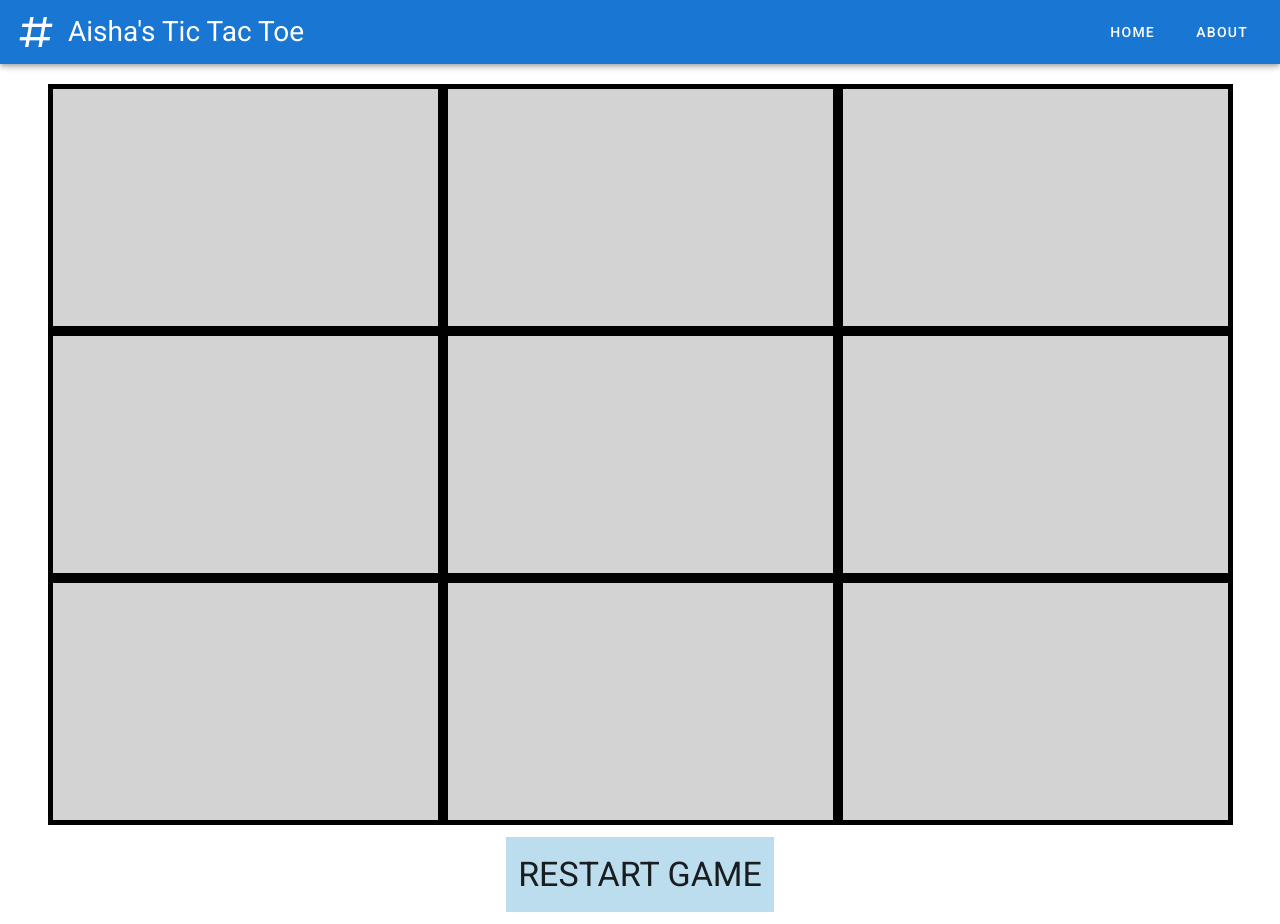
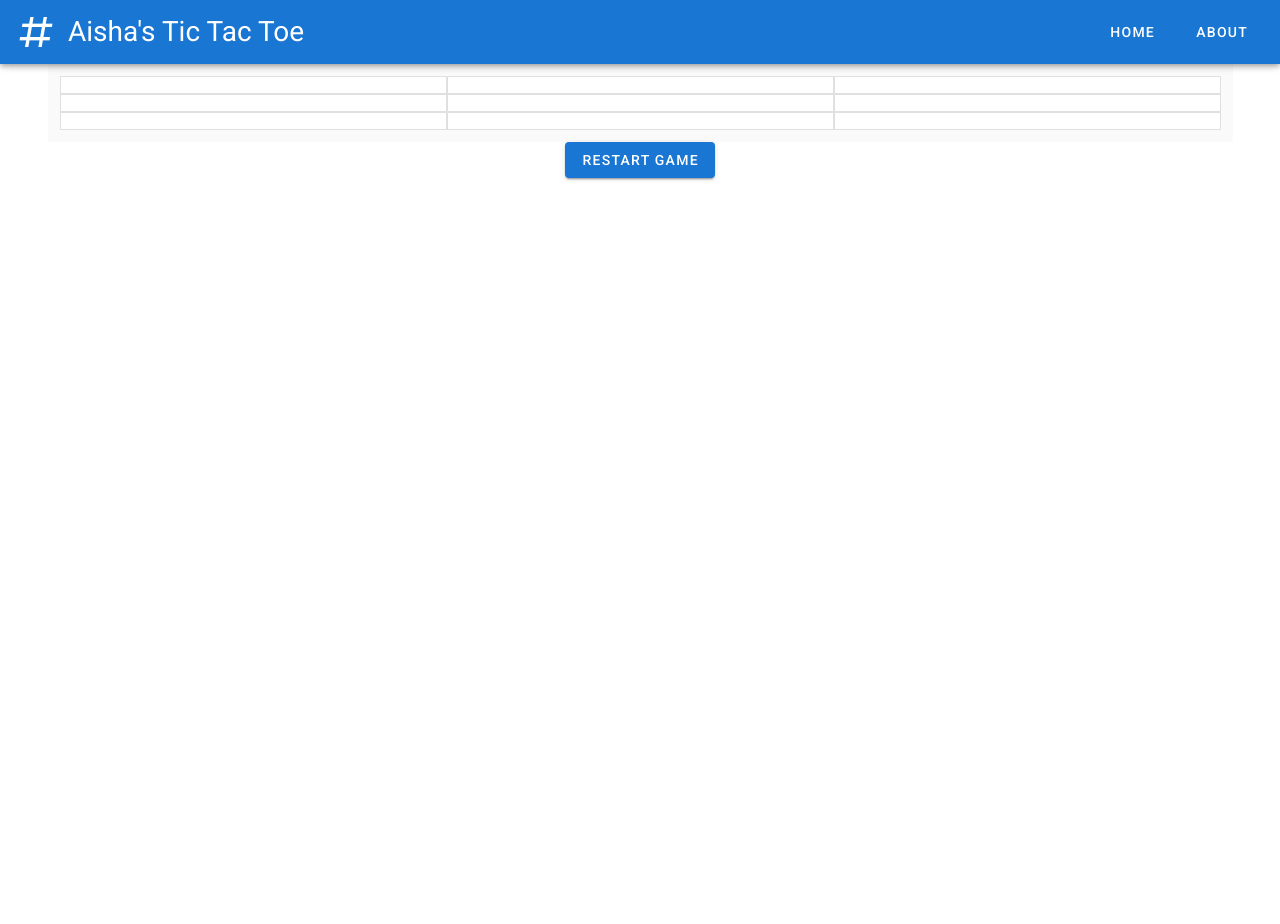
Before and after one commit to AishaKEITA/aishas-ttt, a Vue app: page / in a window 1280 px wide. After the commit the page ends 800 px from the top, so only its background shows below. Built offline with nearby package versions, Linux system fonts and the light colour scheme.

Commit message:
updated each cel in its own grid component

```diff
--- a/package.json
+++ b/package.json
@@ -8,6 +8,7 @@
     "lint": "vue-cli-service lint"
   },
   "dependencies": {
+    "bootstrap-vue": "^2.18.1",
     "core-js": "^3.6.5",
     "register-service-worker": "^1.7.1",
     "vue": "^2.6.11",
--- a/src/views/Home.vue
+++ b/src/views/Home.vue
@@ -1,83 +1,148 @@
 // "HTML"
 <template>
   <div class="home">
-    <div class="container">
-      <div class="row">
-        <div class="col-sm"></div>
-        <div class="col-sm"></div>
-        <div class="col-sm"></div>
-      </div>
-      <div class="row">
-        <div class="col-sm"></div>
-        <div class="col-sm"></div>
-        <div class="col-sm"></div>
-      </div>
-      <div class="row">
-        <div class="col-sm"></div>
-        <div class="col-sm"></div>
-        <div class="col-sm"></div>
-      </div>
+    <div class="checkWin"></div>
+    <div class="checkDraw"></div>
+    <v-container class="grey lighten-5">
+      <v-row no-gutters>
+        <v-col v-for="n in 3" :key="n">
+            <Square
+            v-bind:num="board[0][n-1].num"
+            v-bind:value="board[0][n-1].value"/>
+        </v-col>
+      </v-row>
+      <v-row no-gutters>
+        <v-col v-for="n in 3" :key="n">
+            <Square
+            v-bind:num="board[1][n-1].num"
+            v-bind:value="board[1][n-1].value"/>
+        </v-col>
+      </v-row>
+      <v-row no-gutters>
+        <v-col v-for="n in 3" :key="n">
+            <Square
+            v-bind:num="board[2][n-1].num"
+            v-bind:value="board[2][n-1].value"/>
+        </v-col>
+      </v-row>
+    </v-container>
+    <div class="text-sm-center">
+      <v-btn color="primary">RESTART GAME</v-btn>
     </div>
-    <div class="col -md- 12 text-center">
-      <button type="button" class="btn btn-primary btn-lg">RESTART GAME</button>
-    </div>
-    <!-- <div><v-btn depressed color="primary"> RESTART GAME</v-btn></div> -->
   </div>
 </template>
 
 // Javascript
 <script>
+import Square from "./Square.vue";
 export default {
   name: "Home",
+  components: {
+      Square: Square,
+  },
   data() {
     return {
       currentPlayer: "x", // is  between x and o
-      draw: "", // no win or after everything is click
+
       board: [
-        //an array of an array and each array is represing a row
-        ["1", "2", "3"], //the  values inside the array is representing a column
-        ["4", "5", "6"],
-        ["7", "8", "9"]
+        [   { num: 1, value: null },
+            { num: 2, value: null },
+            { num: 3, value: null }
+        ],
+        [   { num: 4, value: null },
+            { num: 5, value: null },
+            { num: 6, value: null }
+        ],
+        [   { num: 7, value: null },
+            { num: 8, value: null },
+            { num: 9, value: null }
+        ]
       ],
       methods: {
-          //for loop
+        //checkWin()
+        //checkDraw() {}
       }
     };
   },
   created() {
-    console.log(this.board[2][2]);
-    console.log(this.board[1][1]);
+    //wins
+    // console.log(this.board[0][0],this.board[0][1],this.board[0][2]);//123
+    // console.log(this.board[1][0],this.board[1][1],this.board[1][2]);//456
+    // console.log(this.board[2][0],this.board[2][1],this.board[2][2]);//789
+    // console.log(this.board[0][0],this.board[1][1],this.board[2][2]); //159
+    // console.log(this.board[2][2],this.board[1][1],this.board[0][0]);//951
+    // console.log(this.board[0][2],this.board[1][1],this.board[2][0]); //358
+    // console.log(this.board[2][0],this.board[1][1],this.board[0][2]);//758
+    // console.log(this.board[0][2],this.board[0][1],this.board[0][0]);//321
+    // console.log(this.board[1][2],this.board[1][1],this.board[1][0]);//654
+    // console.log(this.board[2][2],this.board[2][1],this.board[2][0]);//951
+    // if (this.currentPlayer === this.board[0][0] ||
+    //     this.board[0][1] || this.board[0][2]) {
+    // } else if (currentPlayer === this.board[1][0] ||
+    //   this.board[1][1] || this.board[1][2]
+    // ) {
+    //   return youWonMessag;
+    // } else if (
+    //   currentPlayer === this.board[2][0] ||
+    //   this.board[2][1] ||this.board[2][2]
+    // ) {
+    //   return youWonMessag;
+    // } else if (
+    //   currentPlayer === this.board[0][0] ||
+    //   this.board[1][1] ||this.board[2][2]
+    // ) {
+    //   return youWonMessag;
+    // } else if (this.board[0][2] || this.board[1][1] || this.board[2][0]) {
+    //   return youWonMessag;
+    // } else if (
+    //   currentPlayer === this.board[2][0] ||
+    //   this.board[1][1] ||
+    //   this.board[0][2]
+    // ) {
+    //   return youWonMessag;
+    // } else if (
+    //   currentPlayer === this.board[0][2] ||
+    //   this.board[0][1] ||
+    //   this.board[0][0]
+    // ) {
+    //   return youWonMessag;
+    // } else if (
+    //   currentPlayer === this.board[1][2] ||
+    //   this.board[1][1] ||
+    //   this.board[1][0]
+    // ) {
+    //   return youWonMessag;
+    // } else if (
+    //   currentPlayer === this.board[2][2] ||
+    //   this.board[2][1] ||
+    //   this.board[2][0]
+    // ) {
+    //   return youWonMessag;
+    // } else {
+    //   draw;
+    // }
   }
 };
 </script>
 
 // Styling
 <style lang="scss" scoped>
-.container,
-.row {
-  background-color: lightgray;
-}
+// .card-border {
+//   border: 3px solid black;
+//   border-top: none;
+//   border-left: none;
+//   //border-right: none;
+//   border-bottom: none;
+//   font-size: 30px;
+//   text-align: center;
+//   cursor: pointer;
+//   padding: 20px;
+// }
 
-.col-sm {
-  border: 5px solid black;
-  //border-top-style: none;
-  padding: 10%;
-  font-size: 30px;
-  text-align: center;
-  cursor: pointer;
-  //border-bottom-width: 0;
-}
-
-.home {
-  padding: 20px;
-  background-color: white;
-  height: 100vh;
-}
-
-.btn-primary,
-button {
-  background-color: #bde;
-  padding: 1%;
-  font-size: 34px;
-}
+// .red {
+//   border-bottom-style: none;
+// }
+// .text-sm-center {
+//   font-size: 54px;
+// }
 </style>
--- /dev/null
+++ b/src/views/Square.vue
@@ -0,0 +1,32 @@
+<template>
+  <div class="square">
+      <v-card @click="printNum" class="pa-2 square-cell" outlined tile>{{this.value}}</v-card>
+  </div>
+</template>
+
+<script>
+export default {
+  name: "Square",
+    props: ["num"],
+  data() {
+    return{
+        value: null,
+    }
+
+  },
+  methods: {
+      printNum() {
+           console.log(this.num);
+           console.log(this.value);
+           this.value = "O";
+      },
+  },
+  created(){
+      //console.log(this.num);
+  }
+
+};
+
+</script>
+<style lang="scss" scoped>
+</style>
```
Also changed, not shown: src/App.vue (line endings or trailing spaces), 1 other file (tests, documents, lock files or other folders).
